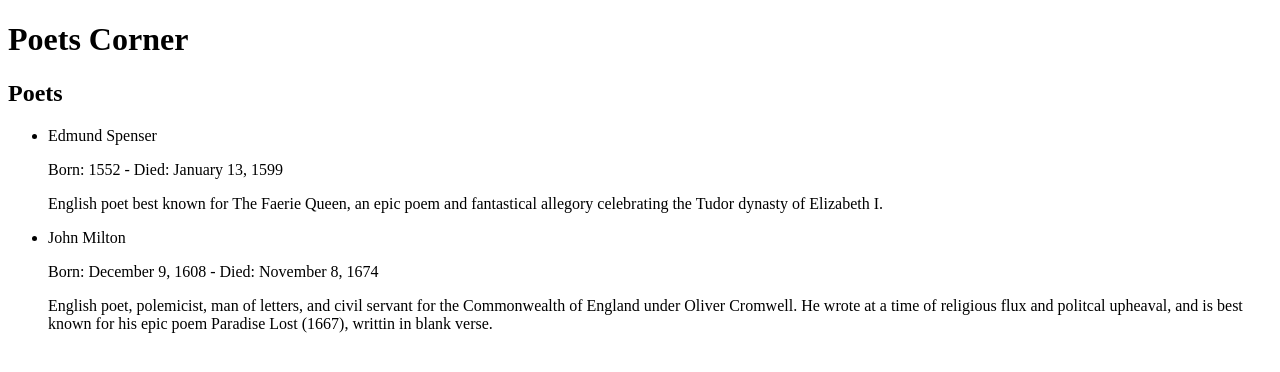
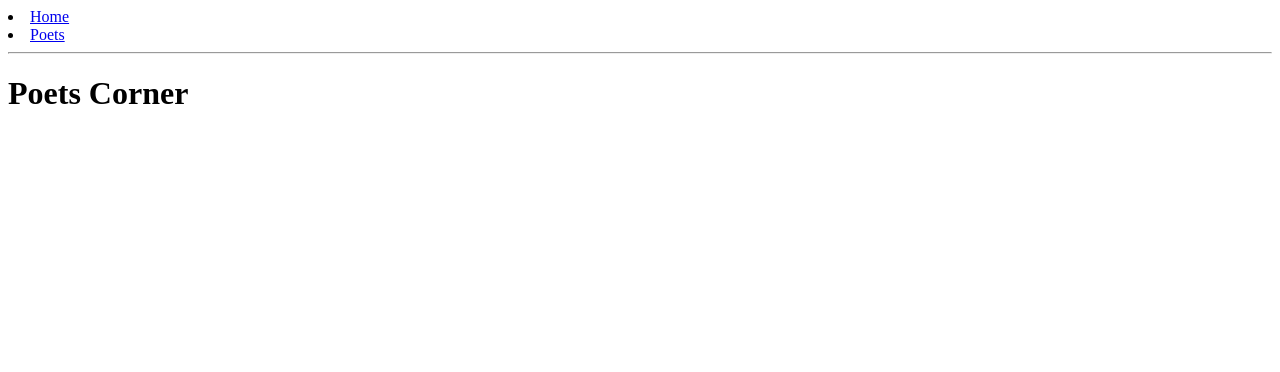
Before and after one commit to abonner1/poets_corner, a React (Create React App) app: page / in a window 1280 px wide. Shown: the top 372 px of the page. Built offline with nearby package versions, Linux system fonts and the light colour scheme.

Commit message:
Add React Router to App.

```diff
--- a/src/App.js
+++ b/src/App.js
@@ -1,14 +1,26 @@
 import React, { Component } from 'react';
+import { BrowserRouter as Router, Route, Link } from 'react-router-dom'
+
+import Home from './Home'
 import Poets from './Poets'
 import { poets } from './data/poets'
 
 class App extends Component {
   render() {
     return (
-      <div className="App">
-        <h1>Poets Corner</h1>
-        <Poets poets={poets} />
-      </div>
+      <Router>
+        <div>
+          <li><Link to="/" >Home</Link></li>
+          <li><Link to="/poets" >Poets</Link></li>
+
+          <hr/>
+
+          <Route exact path="/" component={Home} />
+          <Route path="/poets" render={() => (
+            <Poets poets={poets} />
+          )} />
+        </div>
+      </Router>
     );
   }
 }
```
